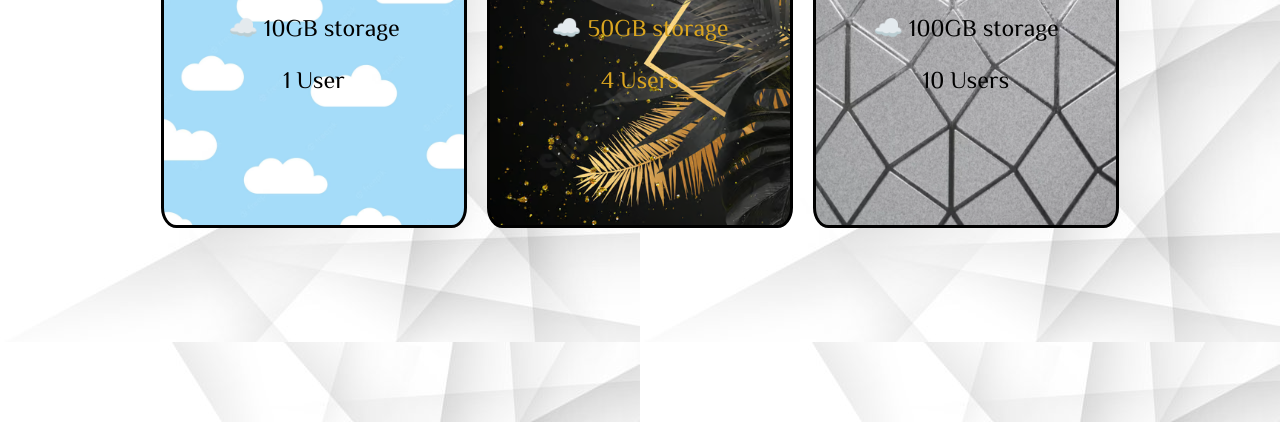
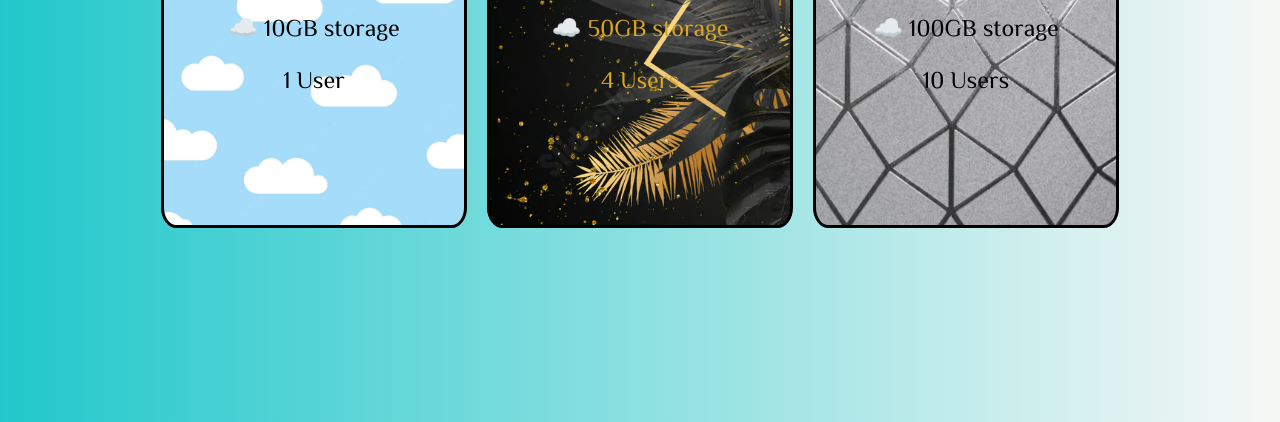
Before and after one commit to Festusx/Pricing-table, a plain HTML site: page index.html in a window 1280 px wide. Shown: the part 378-800 px from the top of the page. Drawn offline with Linux system fonts and the light colour scheme.

Commit message:
gradient change

```diff
--- a/styles.css
+++ b/styles.css
@@ -1,6 +1,7 @@
 
 body {
     background-image: url(background-image.jpeg);
+    background: linear-gradient(to right, #21c8cb, #f7f8f6);
 }
 
 
```
